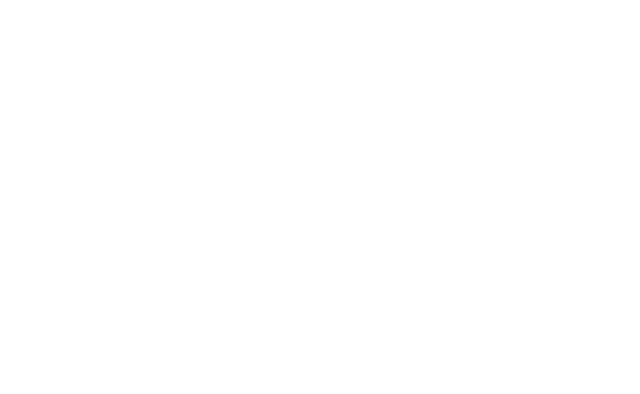
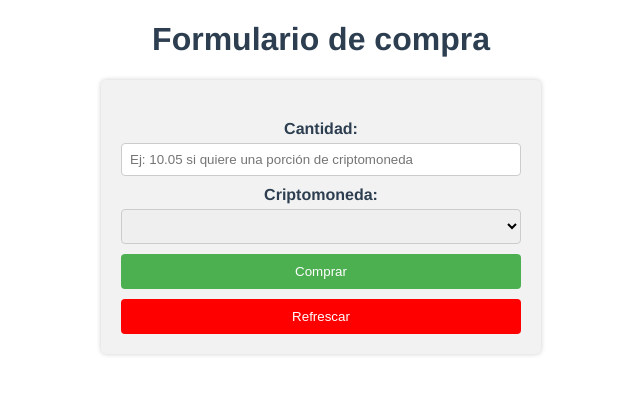
Before and after one commit to paolog10/TPFinalLaboratorio3-UTNFRSFCO_2024, a Vue app in the folder tpfinal_lab3_2024/: page /comprar-vender in a window 1280 px wide. Before the commit this address had no page. Shown: the top 394 px of the page, without its empty margins (319-959 px from the left). Built offline with nearby package versions, Linux system fonts and the light colour scheme.

Commit message:
Creo el componente de compra

```diff
--- a/tpfinal_lab3_2024/package.json
+++ b/tpfinal_lab3_2024/package.json
@@ -15,6 +15,7 @@
     "register-service-worker": "^1.7.2",
     "vue": "^3.2.13",
     "vue-router": "^4.0.3",
+    "vue-toastification": "^2.0.0-rc.5",
     "vuex": "^4.0.0"
   },
   "devDependencies": {
--- /dev/null
+++ b/tpfinal_lab3_2024/src/components/CompraVenta.vue
@@ -0,0 +1,171 @@
+<template>
+  <div>
+    <h1>Formulario de compra</h1>
+    <div class="formularioCompra">
+      <form @submit.prevent="realizarCompra">
+        <div>
+          <label>Cantidad:</label>
+          <input
+            type="text"
+            id="cantidad"
+            v-model.number="cantidadCompraCriptomoneda"
+            placeholder="Ej: 10.05 si quiere una porción de criptomoneda"
+          >
+        </div>
+
+        <div>
+          <label>Criptomoneda:</label>
+          <select id="criptomoneda"
+            v-model="criptomonedaSeleccionada"
+          >
+            <option disabled selected>Selecciona criptomoneda</option>
+            <option value="bitcoin">Bitcoin</option>
+            <option value="ethereum">Ethereum</option>
+            <option value="tether">USDT</option>
+            <option value="dai">Dai</option>
+          </select>
+        </div>
+
+        <button
+          type="submit"
+          class="botonCompra"
+        >
+          Comprar
+        </button>
+        <button
+          type="reset"
+          class="btn-reset"
+          @click="resetInput"
+        >
+          Refrescar
+        </button>
+
+        <p v-if="compraExitosa" class="exito">Compra con éxito.</p>
+      </form>
+    </div>
+  </div>
+</template>
+
+<script>
+import { useToast } from 'vue-toastification';
+
+export default {
+  name: 'CompraVenta',
+  data() {
+    return {
+      cantidadCompraCriptomoneda: null,
+      criptomonedaSeleccionada: '',
+      compraExitosa: false,
+      errorCompra: null,
+      clienteId: localStorage.getItem('idUsuario'),
+    }
+  },
+
+  methods: {
+    realizarCompra() {
+      const toast = useToast();
+      let cantidadParseada = parseFloat(this.cantidadCompraCriptomoneda);
+
+      let esFormularioCorrecto =
+        !isNaN(cantidadParseada) &&
+        cantidadParseada > 0 &&
+        this.criptomonedaSeleccionada;
+
+      if (!esFormularioCorrecto) {
+        if (isNaN(cantidadParseada) || cantidadParseada <= 0) {
+          this.errorCompra = 'Debe ingresar una cantidad válida.';
+        } else if (!this.criptomonedaSeleccionada) {
+          this.errorCompra = 'Debe seleccionar una criptomoneda.';
+        }
+        toast.error(this.errorCompra);
+        this.compraExitosa = false;
+        this.resetInput();
+        return;
+      }
+
+      let compraCriptomoneda = {
+        user_id: this.clienteId,
+        action: "purchase",
+        crypto_code: this.criptomonedaSeleccionada,
+        crypto_amount: cantidadParseada,
+        money: "btc",
+        datetime: new Date().toISOString() //formato iso
+      };
+      console.log(compraCriptomoneda);
+      this.compraExitosa = true;
+      toast.success(`Compra de ${cantidadParseada} ${this.criptomonedaSeleccionada} realizada con éxito!`);
+      this.resetInput();
+
+    },
+
+    resetInput() {
+      this.cantidadCompraCriptomoneda = "";
+      this.criptomonedaSeleccionada = "";
+    },
+
+  },
+
+}
+</script>
+
+<style scoped>
+.formularioCompra {
+  max-width: 400px;
+  margin: 0 auto;
+  padding: 20px;
+  background-color: #f2f2f2;
+  border-radius: 5px;
+  box-shadow: 0 0 5px rgba(0, 0, 0, 0.2);
+}
+
+.botonCompra {
+  display: block;
+  width: 100%;
+  padding: 10px;
+  background-color: #4CAF50;
+  color: white;
+  border: none;
+  border-radius: 4px;
+  cursor: pointer;
+}
+
+.botonCompra:hover {
+  background-color: #45a049;
+}
+
+input,
+select {
+  width: 100%;
+  padding: 8px;
+  margin-bottom: 10px;
+  border: 1px solid #ccc;
+  border-radius: 4px;
+  box-sizing: border-box;
+}
+
+form {
+  margin-top: 20px;
+}
+
+label {
+  display: block;
+  margin-bottom: 5px;
+  font-weight: bold;
+}
+
+.exito {
+  color: green;
+}
+
+.btn-reset {
+  display: block;
+  width: 100%;
+  margin-top: 10px;
+  padding: 10px;
+  background-color: red;
+  color: white;
+  border: none;
+  border-radius: 4px;
+  cursor: pointer;
+}
+</style>
--- a/tpfinal_lab3_2024/src/main.js
+++ b/tpfinal_lab3_2024/src/main.js
@@ -3,5 +3,7 @@
 import './registerServiceWorker'
 import router from './router'
 import store from './store'
+import Toast from 'vue-toastification';
+import 'vue-toastification/dist/index.css';
 
-createApp(App).use(store).use(router).mount('#app')
+createApp(App).use(store).use(router).use(Toast).mount('#app')
--- a/tpfinal_lab3_2024/src/router/index.js
+++ b/tpfinal_lab3_2024/src/router/index.js
@@ -2,6 +2,7 @@
 //import HomeView from '../views/HomeView.vue'
 import LoginView from '../views/LoginView.vue'
 import PanelView from '../views/PanelView.vue'
+import CompraVenta from '../components/CompraVenta.vue'
 
 const routes = [
   // {
@@ -27,6 +28,11 @@
     name: 'panelView',
     component: PanelView
   },
+  {
+    path: '/comprar-vender',
+    name: 'compraVenta',
+    component: CompraVenta
+  },
 ]
 
 const router = createRouter({
--- a/tpfinal_lab3_2024/src/views/PanelView.vue
+++ b/tpfinal_lab3_2024/src/views/PanelView.vue
@@ -3,6 +3,9 @@
     <nav class="barra-navegacion">
       <div>
         <span>{{ darMensajeBienvenida }}</span>
+        <router-link to="/comprar-vender" class="comprar-vender">
+          Comprar/Vender
+        </router-link>
       </div>
       <button
         @click="cerrarSesion"
@@ -47,6 +50,7 @@
 <script>
 import LoadingSpinner from '../components/LoadingSpinner';
 import { obtenerPrecios } from '@/services/apiCriptoYa';
+import { useToast } from 'vue-toastification';
 
 export default {
   components: {
@@ -80,13 +84,15 @@
     },
 
     async obtenerPrecios() {
+      const toast = useToast();
+
       try {
         for (const endpoint of this.endpointsPrecios) {
           let precioCriptomoneda = await obtenerPrecios(endpoint);
           this.preciosCriptomonedas.push(precioCriptomoneda);
         }
       } catch (error) {
-        console.error('Error al obtener los precios de las criptomonedas:', error);
+        toast.error('Error al obtener los precios de las criptomonedas');
       }
     },
   },
@@ -174,6 +180,11 @@
   align-items: center;
   height: 100vh; /* Altura completa de la pantalla */
 }
+
+.comprar-vender {
+  text-decoration: none;
+  color: #4caf50;
+}
 </style>
 
 <!--
```
Also changed, not shown: 1 other file (tests, documents, lock files or other folders).
